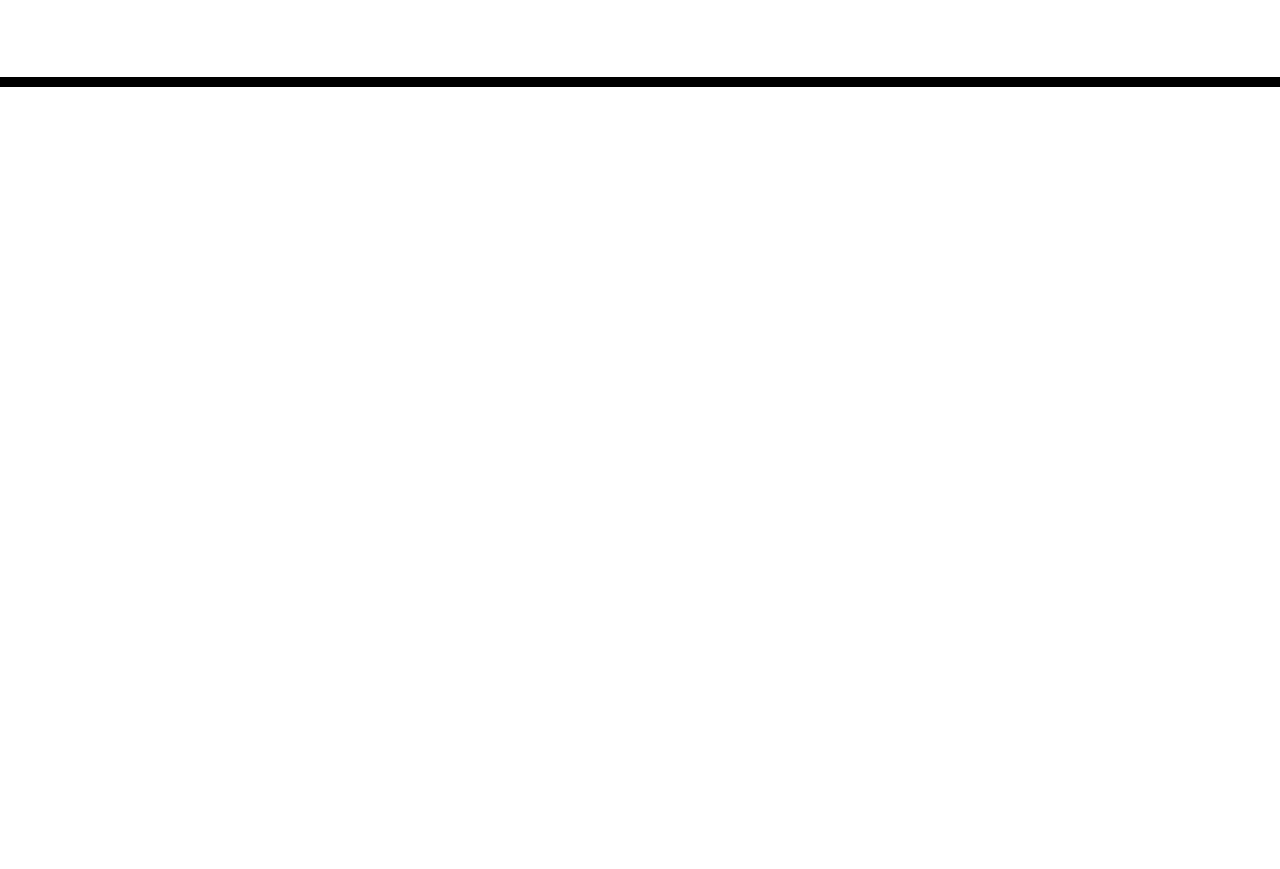
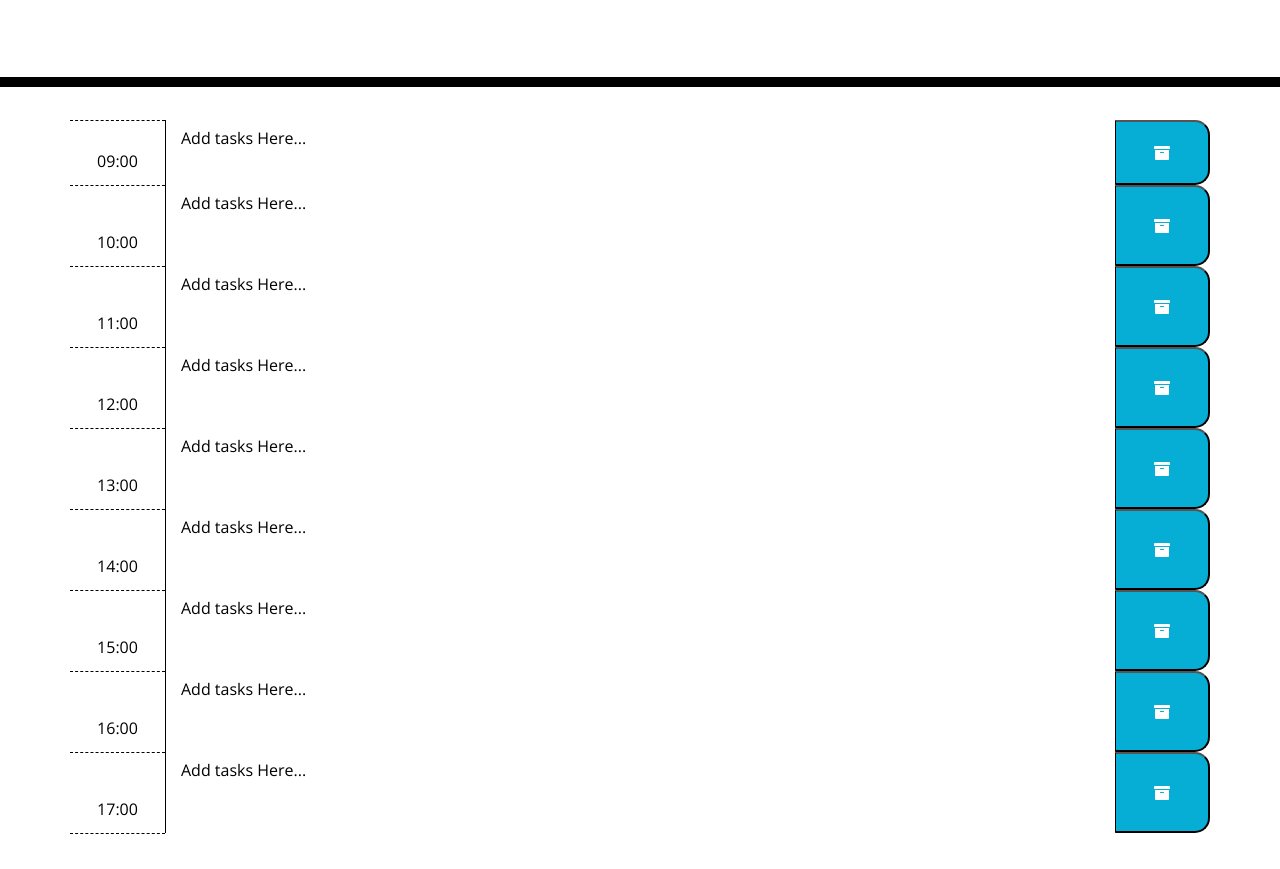
Before and after one commit to tigerbath/daily-planner, a plain HTML site: page index.html in a window 1280 px wide. Shown: the part 181-1050 px from the top of the page. Before the commit the page ends 800 px from the top, so only its background shows below. Drawn offline with nearby package versions, Linux system fonts and the light colour scheme; files that its build step writes are made by us from their sources.

Commit message:
Added time blocks to html

```diff
--- a/index.html
+++ b/index.html
@@ -18,11 +18,12 @@
       href="https://fonts.googleapis.com/css?family=Open+Sans&display=swap"
       rel="stylesheet"
     />
-    <link rel="stylesheet" href="style.css" />
+    <link rel="stylesheet" href="CSS/style.css" />
     <title>Work Day Scheduler</title>
   </head>
 
   <body>
+    <!--header section with current time & date-->
     <header class="jumbotron">
       <h1 class="display-3">Work Day Scheduler</h1>
       <p class="lead">A simple calendar app for scheduling your work day</p>
@@ -30,7 +31,63 @@
     </header>
     <div class="container">
       <!-- Timeblocks go here -->
+    <div id="hours" class="row time-block">
+    <div class="col-md-1 hour">
+      09:00
     </div>
+    <textarea class="col-md-10 inputtedactivites">Add tasks Here...</textarea>
+    <button class="col-md-1 saveBtn"><i class="fas fa-archive"></i></button>
+    <div class="col-md-1 hour">
+
+      10:00
+    </div>
+    <textarea class="col-md-10 inputtedactivites">Add tasks Here...</textarea>
+    <button class="col-md-1 saveBtn"><i class="fas fa-archive"></i></button>
+    <div class="col-md-1 hour">
+
+      11:00
+    </div>
+    <textarea class="col-md-10 inputtedactivites">Add tasks Here...</textarea>
+    <button class="col-md-1 saveBtn"><i class="fas fa-archive"></i></button>
+    <div class="col-md-1 hour">
+
+      12:00
+    </div>
+    <textarea class="col-md-10 inputtedactivites">Add tasks Here...</textarea>
+    <button class="col-md-1 saveBtn"><i class="fas fa-archive"></i></button>
+    <div class="col-md-1 hour">
+
+      13:00
+    </div>
+    <textarea class="col-md-10 inputtedactivites">Add tasks Here...</textarea>
+    <button class="col-md-1 saveBtn"><i class="fas fa-archive"></i></button>
+    <div class="col-md-1 hour">
+
+      14:00
+    </div>
+    <textarea class="col-md-10 inputtedactivites">Add tasks Here...</textarea>
+    <button class="col-md-1 saveBtn"><i class="fas fa-archive"></i></button>
+    <div class="col-md-1 hour">
+
+      15:00
+    </div>
+    <textarea class="col-md-10 inputtedactivites">Add tasks Here...</textarea>
+    <button class="col-md-1 saveBtn"><i class="fas fa-archive"></i></button>
+    <div class="col-md-1 hour">
+
+      16:00
+    </div>
+    <textarea class="col-md-10 inputtedactivites">Add tasks Here...</textarea>
+    <button class="col-md-1 saveBtn"><i class="fas fa-archive"></i></button>
+    <div class="col-md-1 hour">
+
+      17:00
+    </div>
+    <textarea class="col-md-10 inputtedactivites">Add tasks Here...</textarea>
+    <button class="col-md-1 saveBtn"><i class="fas fa-archive"></i></button>
+    <div class="col-md-1 hour">
+    </div>
+
 
     <script src="https://cdnjs.cloudflare.com/ajax/libs/jquery/3.2.1/jquery.min.js"></script>
     <script src="https://cdnjs.cloudflare.com/ajax/libs/moment.js/2.24.0/moment.min.js"></script>
```
